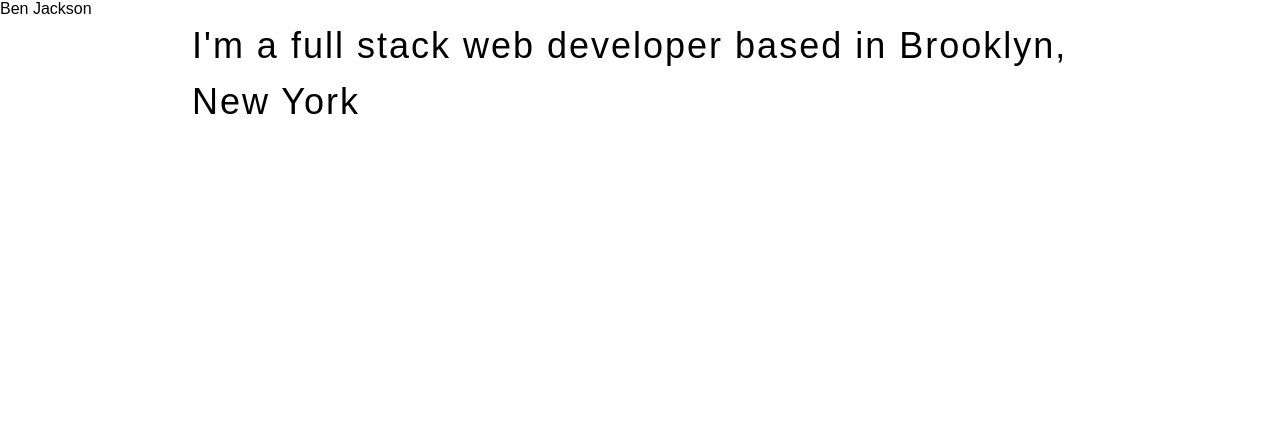
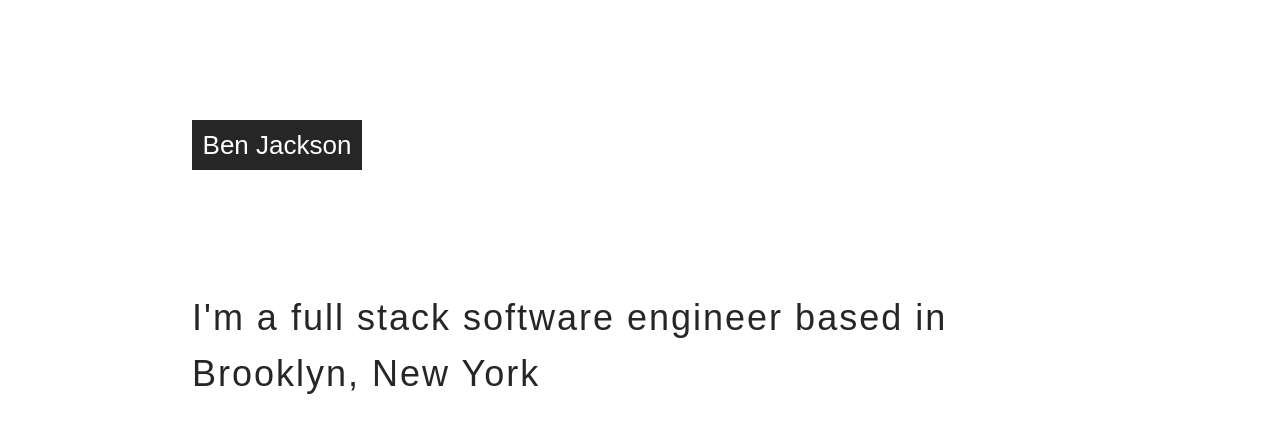
Before and after one commit to BenjacksonSE/portfolio-website-redesign, a React (Create React App) app: page / in a window 1280 px wide. Shown: the top 432 px of the page. Built offline with nearby package versions, Linux system fonts and the light colour scheme.

Commit message:
intro section complete

```diff
--- a/src/components/Intro/Intro.js
+++ b/src/components/Intro/Intro.js
@@ -4,8 +4,10 @@ import classes from './Intro.module.scss';
 const Intro = () => {
   return (
     <section id="intro" className={classes.intro}>
-      <div className={classes.intro__logo}>Ben Jackson</div>
-      <div className={classes.intro__desc}>I'm a full stack web developer based in Brooklyn, New York</div>
+      <div className={classes.wrapper}>
+        <div className={classes.logo}><span>Ben Jackson</span></div>
+        <div className={classes.desc}>I'm a full stack software engineer based in Brooklyn, New York</div>
+      </div>
     </section>
   )
 }
--- a/src/components/Intro/Intro.module.scss
+++ b/src/components/Intro/Intro.module.scss
@@ -1,13 +1,33 @@
 .intro {
   height: 100vh;
   width: 100%;
+}
 
-  &__desc {
-    width: 70%;
-    font-size: 36px;
-    line-height: 56px;
-    letter-spacing: 2px;
-    margin: auto;
-    font-weight: 300;
-  }
+.wrapper {
+  width: 70%;
+  margin: auto;
+  margin-top: 120px;
 }
+
+.logo {
+    font-size: 26px;
+    color: white;
+    width: 170px;
+    height: 50px;
+    background-color: #262626;
+    text-align: center;
+    margin-bottom: 120px;
+    span{
+      display: inline-block;
+      vertical-align: middle;
+      line-height: 50px;
+    }
+}
+
+.desc {
+  color: #262626;
+  font-size: 36px;
+  line-height: 56px;
+  letter-spacing: 2px;
+  font-weight: 300;
+}
```
